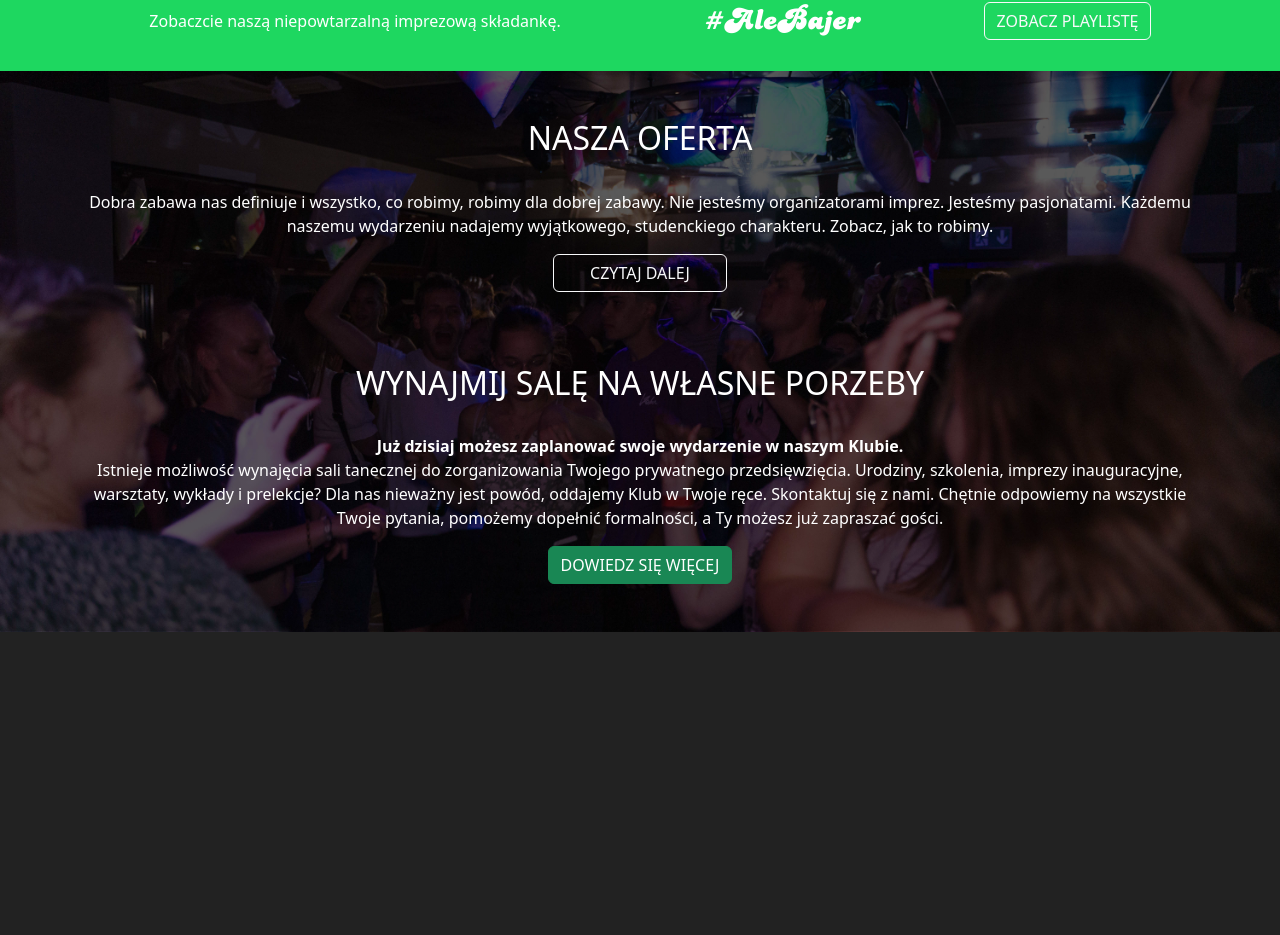
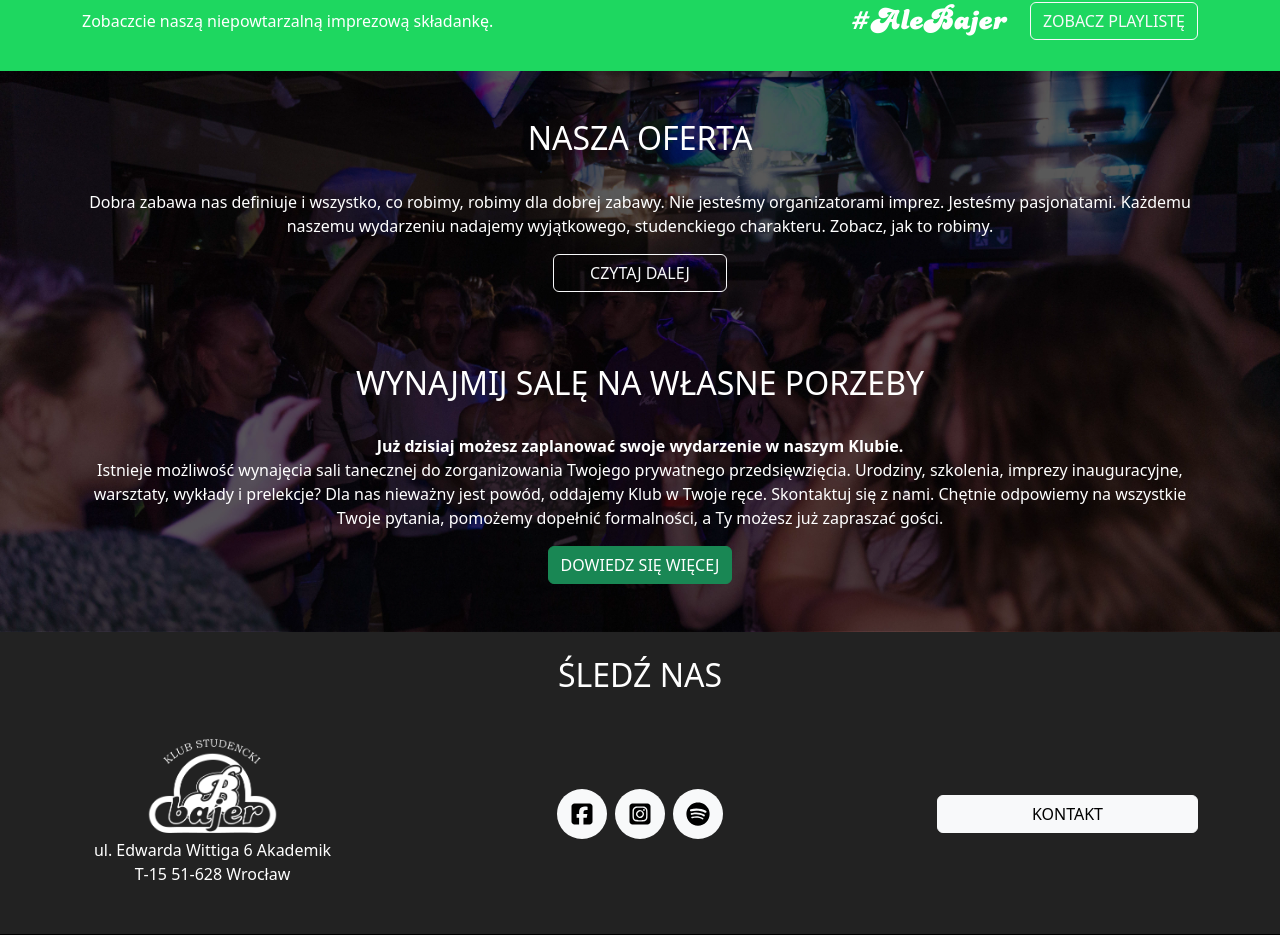
Before and after one commit to StaszekM/bajer-strona, a React (Create React App) app: page / in a window 1280 px wide. Shown: the part 1987-2922 px from the top of the page. Before the commit the page ends 2619 px from the top, so only its background shows below. Built offline with nearby package versions, Linux system fonts and the light colour scheme.

Commit message:
Add footer, fix playlist banner

```diff
--- a/package.json
+++ b/package.json
@@ -3,6 +3,10 @@
   "version": "0.1.0",
   "private": true,
   "dependencies": {
+    "@fortawesome/fontawesome-svg-core": "^6.2.0",
+    "@fortawesome/free-brands-svg-icons": "^6.2.0",
+    "@fortawesome/free-solid-svg-icons": "^6.2.0",
+    "@fortawesome/react-fontawesome": "^0.2.0",
     "@testing-library/jest-dom": "^5.16.5",
     "@testing-library/react": "^13.4.0",
     "@testing-library/user-event": "^13.5.0",
--- a/src/components/app/index.tsx
+++ b/src/components/app/index.tsx
@@ -1,12 +1,16 @@
 import { AppNavbar } from "../navbar";
 import "../../globalStyles.css";
-import { Outlet } from "react-router";
+import { Outlet, useRouteError } from "react-router";
+import { Footer } from "../footer";
 
 function App() {
+  const xd = useRouteError();
+  console.log(xd);
   return (
     <>
       <AppNavbar />
       <Outlet />
+      <Footer />
     </>
   );
 }
--- /dev/null
+++ b/src/components/footer/index.tsx
@@ -0,0 +1,89 @@
+import { Button, Col, Container, Image, Row } from "react-bootstrap";
+import { Link } from "react-router-dom";
+import "./styles.css";
+import bajerLogo from "../../assets/bajer.png";
+import { FontAwesomeIcon } from "@fortawesome/react-fontawesome";
+import {
+  faFacebookSquare,
+  faSpotify,
+  faInstagramSquare,
+} from "@fortawesome/free-brands-svg-icons";
+
+export function Footer() {
+  return (
+    <div>
+      <footer className="footer py-3">
+        <h2 className="text-uppercase text-center p-2">Śledź nas</h2>
+        <Container className="h-100">
+          <Row className="align-items-center h-100">
+            <Col xs={12} md={3} className="my-3">
+              <Image
+                fluid
+                className="mx-auto w-50 d-block"
+                src={bajerLogo}
+                alt="logo Bajeru"
+              />
+              <address className="text-center">
+                ul. Edwarda Wittiga 6 Akademik T‑15 51‑628 Wrocław
+              </address>
+            </Col>
+            <Col xs={12} md={6} className="my-3">
+              <div className="social-icons text-center">
+                <a
+                  href="https://www.facebook.com/Klub.Studencki.Bajer/"
+                  target="_blank"
+                  rel="noreferrer"
+                >
+                  <Button
+                    variant="light"
+                    className="social-icon-button facebook mx-1"
+                  >
+                    <FontAwesomeIcon icon={faFacebookSquare} />
+                  </Button>
+                </a>
+                <a
+                  href="https://www.instagram.com/klub.studencki.bajer/"
+                  target="_blank"
+                  rel="noreferrer"
+                >
+                  <Button
+                    variant="light"
+                    className="social-icon-button instagram mx-1"
+                  >
+                    <FontAwesomeIcon icon={faInstagramSquare} />
+                  </Button>
+                </a>
+                <a
+                  href="https://open.spotify.com/user/klubstudenckibajer?si=ri5LY5koQrKIG5bkSbEi1w"
+                  target="_blank"
+                  rel="noreferrer"
+                >
+                  <Button
+                    variant="light"
+                    className="social-icon-button spotify mx-1"
+                  >
+                    <FontAwesomeIcon icon={faSpotify} />
+                  </Button>
+                </a>
+              </div>
+            </Col>
+            <Col xs={12} md={3} className="my-3">
+              <Link to="/contact" className=" d-block  text-dark">
+                <Button variant="light" className="text-uppercase w-100">
+                  kontakt
+                </Button>
+              </Link>
+            </Col>
+          </Row>
+        </Container>
+      </footer>
+      <div className="subfooter text-center text-md-end">
+        <Container>
+          <span>
+            &copy; Bajer 2022 | Created by Kamil Żmijowski & Stanisław Markowski
+          </span>
+        </Container>
+      </div>
+    </div>
+  );
+}
--- /dev/null
+++ b/src/components/footer/styles.css
@@ -0,0 +1,48 @@
+.subfooter {
+  background-color: #000000;
+}
+
+.social-icons a {
+  display: inline-flex;
+  border-radius: 50%;
+}
+
+.btn.social-icon-button {
+  border-radius: 50%;
+  width: 50px;
+  height: 50px;
+  border: none;
+  transition: background-color 0s;
+  padding: 0;
+  display: inline-flex;
+  align-items: center;
+  justify-content: center;
+}
+
+.btn.social-icon-button svg {
+  width: 24px;
+  height: 24px;
+}
+
+.btn.social-icon-button:hover {
+  background-color: #f8f9fa;
+}
+
+.btn.social-icon-button.facebook:hover {
+  background-color: #3b5998;
+}
+
+.btn.social-icon-button.instagram:hover {
+  background: radial-gradient(
+    circle at 30% 107%,
+    #fdf497 0%,
+    #fdf497 5%,
+    #fd5949 45%,
+    #d6249f 60%,
+    #285aeb 90%
+  );
+}
+
+.btn.social-icon-button.spotify:hover {
+  background-color: #1db954;
+}
--- a/src/components/spotifyPlaylistBanner/index.tsx
+++ b/src/components/spotifyPlaylistBanner/index.tsx
@@ -7,27 +7,32 @@ export function SpotifyPlaylistBanner() {
     <div className="spotify-playlist-banner py-3 d-flex align-items-center">
       <Container className="h-100">
         <Row className="h-100 align-items-center">
-          <Col xs={12} md={5} lg={6}>
-            <p className="m-0 text-center text-md-left">
+          <Col xs={12} md={6}>
+            <p className="m-0 text-center text-md-start">
               Zobaczcie naszą niepowtarzalną imprezową składankę.
             </p>
           </Col>
-          <Col xs={12} md={3} lg={3} className="text-center text-md-right">
-            <span className="d-block bajer-font hashtag-ale-bajer">
+          <Col
+            xs={12}
+            md={6}
+            className="flex-column flex-md-row justify-content-center justify-content-md-end d-flex align-items-center"
+          >
+            <span className="d-inline bajer-font hashtag-ale-bajer me-md-4">
               #AleBajer
             </span>
-          </Col>
-          <Col xs={12} md={4} lg={3} className=" text-center text-md-left">
-            <Button variant="outline-light" className="btn-md btn-lg-space">
-              <a
-                href="https://open.spotify.com/playlist/7x0EzxGOPef8DH4sh3zEoo"
-                target="_blank"
-                rel="noreferrer"
-                className="text-light text-uppercase"
+            <a
+              href="https://open.spotify.com/playlist/7x0EzxGOPef8DH4sh3zEoo"
+              target="_blank"
+              rel="noreferrer"
+              className="text-light "
+            >
+              <Button
+                variant="outline-light"
+                className="btn-md btn-lg-space text-uppercase"
               >
                 Zobacz playlistę
-              </a>
-            </Button>
+              </Button>
+            </a>
           </Col>
         </Row>
       </Container>
```
Also changed, not shown: 1 other file (tests, documents, lock files or other folders).
